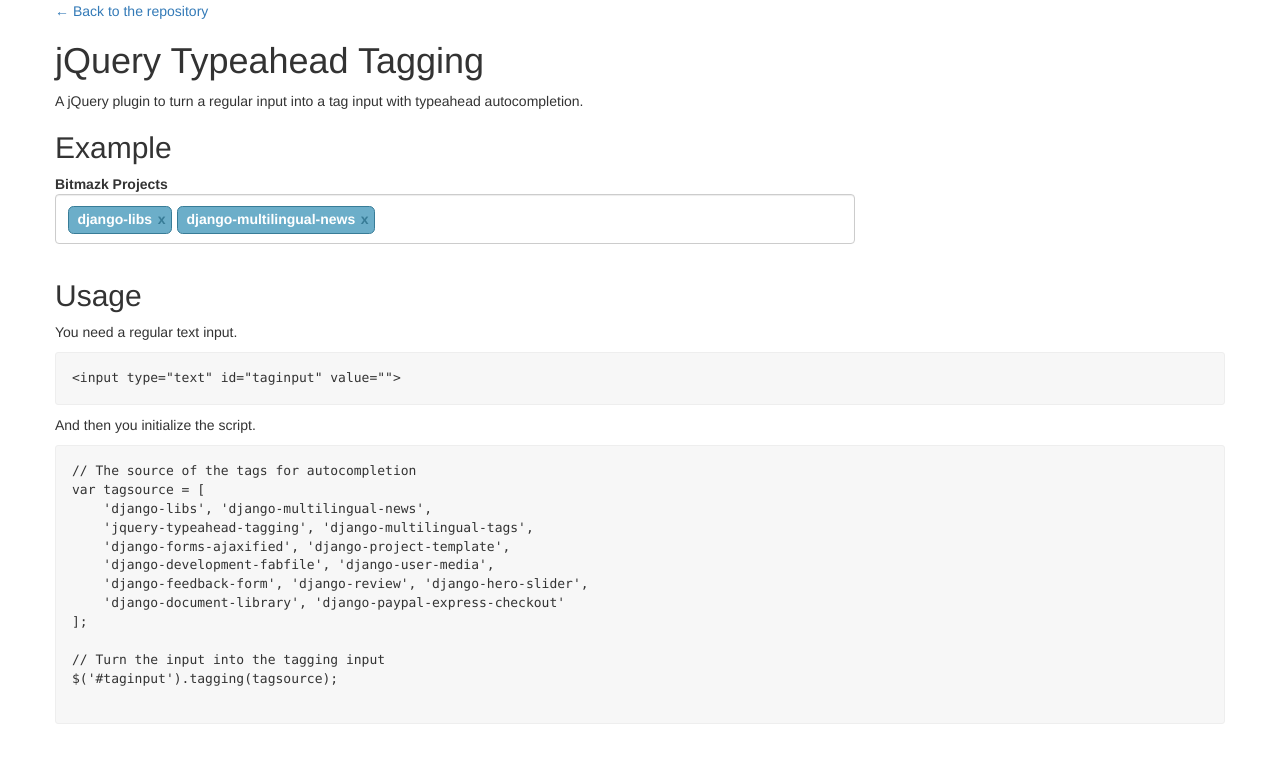
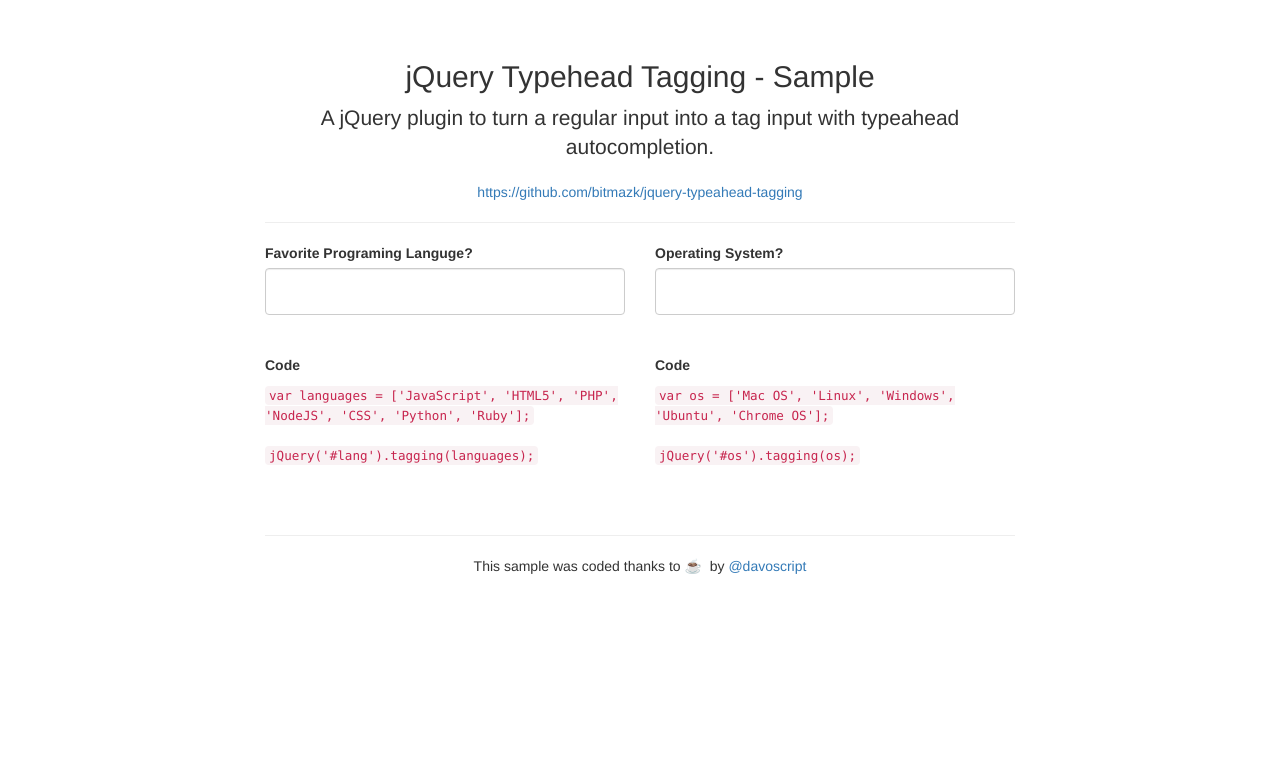
Before and after one commit to bitlabstudio/jquery-typeahead-tagging, a plain HTML site: page index.html in a window 1280 px wide. Drawn offline with nearby package versions, Linux system fonts and the light colour scheme.

Commit message:
Update index.html

```diff
--- a/index.html
+++ b/index.html
@@ -1,83 +1,92 @@
 <!DOCTYPE html>
-<html>
+<html lang="en">
 <head>
-    <title>jQuery Typeahead Tagging</title>
-    <meta charset="utf-8" />
-    <link href="css/typeahead.tagging.css" rel="stylesheet">
-    <link href="//maxcdn.bootstrapcdn.com/bootstrap/3.2.0/css/bootstrap.min.css" rel="stylesheet">
-    <style>
-        .codepanel {
-            padding: 16px;
-            margin-bottom: 0;
-            overflow: auto;
-            line-height: 1.45;
-            background-color: #F7F7F7;
-            border-radius: 3px;
-            border: 1px solid #EEEEEE;
-        }
-        .tagging_ul {
-            width: 800px !important;
-        }
-    </style>
+    <meta charset="UTF-8">
+    <title>jQuery Typehead Tagging - Sample</title>
+
+    <link rel="stylesheet" href="css/typeahead.tagging.css" />
+
+    <script src="https://code.jquery.com/jquery-3.1.0.min.js"></script>
+
+    <!-- Latest compiled and minified CSS -->
+    <link rel="stylesheet" href="https://maxcdn.bootstrapcdn.com/bootstrap/3.3.7/css/bootstrap.min.css" />
+
+    <!-- Loading the library -->
+    <script src="js/libs/typeahead.bundle.min.js"></script>
+    <script src="js/typeahead.tagging.js"></script>
+
 </head>
 <body>
+
     <div class="container">
-        <div class="row">
-            <div class="col-md-12"></div>
-                <a href="https://github.com/bitmazk/jquery-typeahead-tagging">&#8592; Back to the repository</a>
-                <h1>jQuery Typeahead Tagging</h1>
-                <p>A jQuery plugin to turn a regular input into a tag input with typeahead autocompletion.</p>
+       <div class="row">
 
-                <h2>Example</h2>
+           <div class="col-xs-12 col-sm-8 col-sm-offset-2">
 
-                <label for="bitmazk-projects">Bitmazk Projects
-                    <input id="bitmazk-projects" class="example-input" data-class="taginput" value="django-libs,django-multilingual-news" />
-                </label>
+                <div class="text-center" style="margin-top:60px;">
+                    <h2>jQuery Typehead Tagging - Sample</h2>
+                    <p class="lead">
+                        A jQuery plugin to turn a regular input into a tag input with typeahead autocompletion.
+                    </p>
+                    <a href="https://github.com/bitmazk/jquery-typeahead-tagging" target="_blank">
+                        https://github.com/bitmazk/jquery-typeahead-tagging
+                    </a>
+                </div>
 
-                <h2>Usage</h2>
+                <hr/>
 
-                <p>You need a regular text input.</p>
+                <div class="row">
 
-                <p><pre class="codepanel">&lt;input type="text" id="taginput" value=""&gt;</pre></p>
+                    <!-- Example 1 -->
+                    <div class="col-sm-6">
+                        <label for="tags">Favorite Programing Languge?</label>
+                        <input type="text" id="lang" class="form-control input-lg" value="" placeholder="Type to get suggestions" />
 
-                <p>And then you initialize the script.</p>
+                        <p style="margin-top:40px;"><strong>Code</strong></p>
+                        <code>var languages = ['JavaScript', 'HTML5', 'PHP', 'NodeJS', 'CSS', 'Python', 'Ruby'];</code>
+                        <br/><br/>
+                        <code>jQuery('#lang').tagging(languages);</code>
 
-                <p>
-                    <pre class="codepanel">
-// The source of the tags for autocompletion
-var tagsource = [
-    'django-libs', 'django-multilingual-news',
-    'jquery-typeahead-tagging', 'django-multilingual-tags',
-    'django-forms-ajaxified', 'django-project-template',
-    'django-development-fabfile', 'django-user-media',
-    'django-feedback-form', 'django-review', 'django-hero-slider',
-    'django-document-library', 'django-paypal-express-checkout'
-];
+                    </div>
 
-// Turn the input into the tagging input
-$('#taginput').tagging(tagsource);
-                    </pre>
-                </p>
-            </div>
-        </div>
+                    <!-- Example 2 -->
+                    <div class="col-sm-6">
+                        <label for="tags">Operating System?</label>
+                        <input type="text" id="os" class="form-control input-lg" value="" placeholder="Type to get suggestions" />
+
+                        <p style="margin-top:40px;"><strong>Code</strong></p>
+                        <code>var os = ['Mac OS', 'Linux', 'Windows', 'Ubuntu', 'Chrome OS'];</code>
+                        <br/><br/>
+                        <code>jQuery('#os').tagging(os);</code>
+
+                    </div>
+
+                </div>
+
+           </div>
+
+           <!-- Footer -->
+           <div class="col-xs-12 col-sm-8 col-sm-offset-2 text-center" style="margin-top:50px;">
+                <hr/>
+               <p>This sample was coded thanks to &#9749; &nbsp;by <a href="https://twitter.com/davoscript" target="_blank">@davoscript</a></p>
+           </div>
+
+       </div>
     </div>
 
-    <script src="//code.jquery.com/jquery-1.11.0.min.js"></script>
-    <script src="js/libs/typeahead.bundle.min.js"></script>
-    <script src="js/typeahead.tagging.js"></script>
     <script>
-        // The source of the tags for autocompletion
-        var tagsource = [
-            'django-libs', 'django-multilingual-news',
-            'jquery-typeahead-tagging', 'django-multilingual-tags',
-            'django-forms-ajaxified', 'django-project-template',
-            'django-development-fabfile', 'django-user-media',
-            'django-feedback-form', 'django-review', 'django-hero-slider',
-            'django-document-library', 'django-paypal-express-checkout'
-        ];
+        jQuery(document).ready(function(){
 
-        // Turn the input into the tagging input
-        $('[data-class="taginput"]').tagging(tagsource);
+            // Initialize the tagging plugin for the example 1
+            var languages = ['JavaScript', 'HTML5', 'PHP', 'NodeJS', 'CSS', 'Python', 'Ruby'];
+            jQuery('#lang').tagging(languages);
+
+            // Initialize the tagging plugin for the example 2
+            var os = ['Mac OS', 'Linux', 'Windows', 'Ubuntu', 'Chrome OS'];
+            jQuery('#os').tagging(os);
+
+        });
     </script>
+
 </body>
 </html>
```
